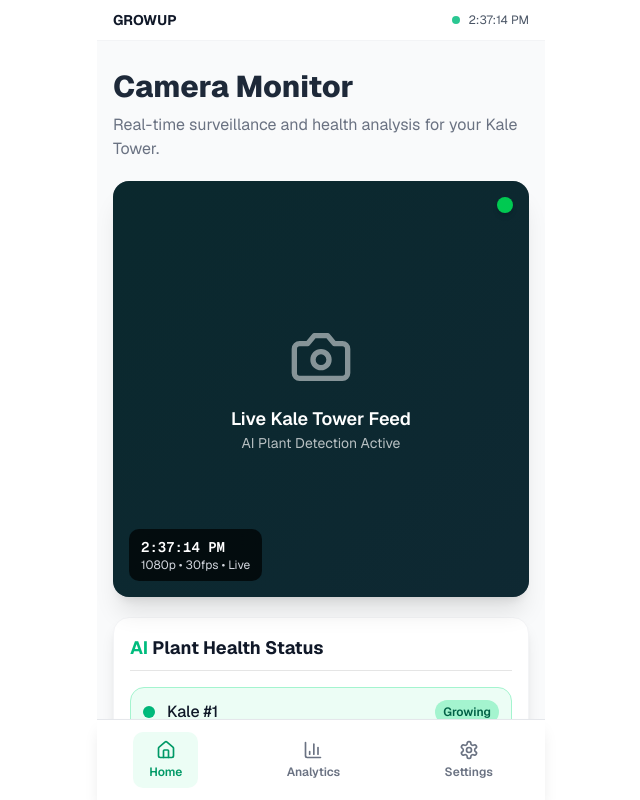
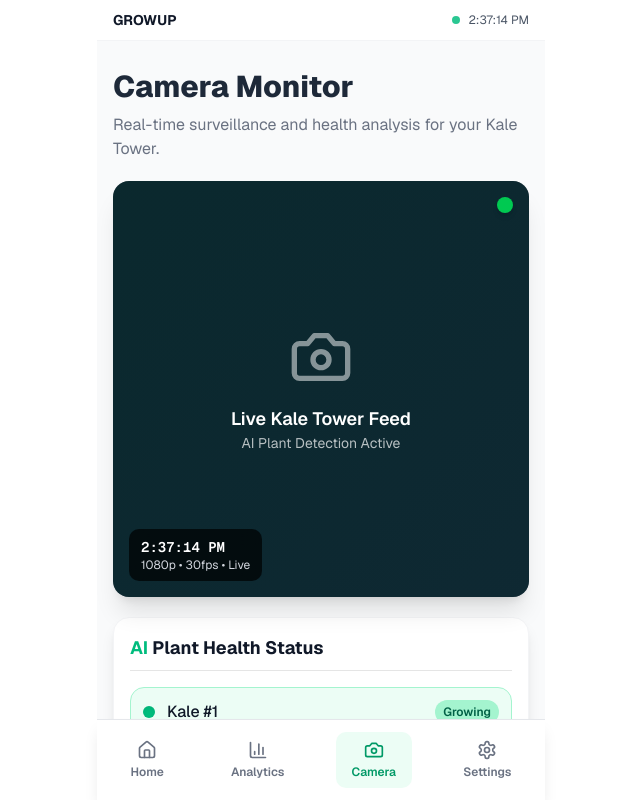
Before and after one commit to kitkato3/GrowUp_FrontEnd, a Next.js app: page /camera in a window 1280 px wide. Shown: the top 800 px of the page, without its empty margins (319-959 px from the left). Built offline with nearby package versions, Linux system fonts and the light colour scheme.

Commit message:
plant detection

```diff
--- a/app/(routes)/camera/page.tsx
+++ b/app/(routes)/camera/page.tsx
@@ -1,12 +1,15 @@
+"use client"
+
+import { Camera, X, Download, Trash2, Maximize2, Home, BarChart3, Settings } from "lucide-react"
 import React, { useState, useEffect, useCallback } from "react"
-import { Camera, X, Download, Trash2, Maximize2, Home, BarChart3, Settings } from "lucide-react"
+import Link from "next/link"
+import { usePathname } from "next/navigation"
 
 // --- TYPE DEFINITIONS ---
 interface PlantDetection { name: string; status: string; color: 'emerald' | 'amber'; }
 interface Snapshot { id: number; date: string; time: string; thumbnail: string; }
 interface SettingsState { resolution: string; fps: number; brightness: number; contrast: number; detectionSensitivity: number; autoFocus: boolean; nightMode: boolean; motionDetection: boolean; }
 interface ToastProps { message: string; visible: boolean; color: 'success' | 'info' | 'warning' | 'default'; onClose: () => void; }
-type CurrentView = 'home' | 'analytics' | 'settings';
 
 // --- MOCK DATA ---
 const PLANT_DETECTIONS: PlantDetection[] = [
@@ -76,7 +79,6 @@ const Toast: React.FC<ToastProps> = ({ message, visible, color, onClose }) => {
     );
 };
 
-// --- Navbar Component ---
 const Navbar: React.FC<{ time: string }> = ({ time }) => (
     <div className="bg-white px-4 py-2.5 flex items-center justify-between text-sm border-b border-gray-100 sticky top-0 z-40">
         <span className="font-bold text-gray-900">GROWUP</span>
@@ -87,29 +89,26 @@ const Navbar: React.FC<{ time: string }> = ({ time }) => (
     </div>
 );
 
-// --- Bottom Navigation Component ---
-const BottomNavigation: React.FC<{ currentView: CurrentView, setView: (view: CurrentView) => void }> = ({ currentView, setView }) => {
+const BottomNavigation = () => {
+    const pathname = usePathname();
     const tabs = [
-        { id: "home", label: "Home", view: "home" as CurrentView, icon: Home },
-        { id: "analytics", label: "Analytics", view: "analytics" as CurrentView, icon: BarChart3 },
-        { id: "settings", label: "Settings", view: "settings" as CurrentView, icon: Settings },
+        { id: "dashboard", label: "Home", href: "/dashboard", icon: Home },
+        { id: "analytics", label: "Analytics", href: "/analytics", icon: BarChart3 },
+        { id: "camera", label: "Camera", href: "/camera", icon: Camera },
+        { id: "settings", label: "Settings", href: "/settings", icon: Settings },
     ];
 
     return (
         <div className="fixed bottom-0 left-1/2 transform -translate-x-1/2 w-full max-w-md bg-white border-t border-gray-200 shadow-lg z-50">
             <div className="flex items-center justify-around py-3">
                 {tabs.map((tab) => {
-                    const isActive = currentView === tab.view;
+                    const isActive = pathname.startsWith(tab.href);
                     const Icon = tab.icon;
                     return (
-                        <button
-                            key={tab.id}
-                            onClick={() => setView(tab.view)}
-                            className={`flex flex-col items-center py-2 px-4 rounded-lg transition-all ${isActive ? "text-emerald-600 bg-emerald-50" : "text-gray-500 hover:text-gray-700"}`}
-                        >
+                        <Link key={tab.id} href={tab.href} className={`flex flex-col items-center py-2 px-4 rounded-lg transition-all ${isActive ? "text-emerald-600 bg-emerald-50" : "text-gray-500 hover:text-gray-700"}`}>
                             <Icon className="w-5 h-5 mb-1" />
                             <span className="text-xs font-semibold">{tab.label}</span>
-                        </button>
+                        </Link>
                     );
                 })}
             </div>
@@ -118,59 +117,122 @@ const BottomNavigation: React.FC<{ currentView: CurrentView, setView: (view: Cur
 };
 
 
-// --- Settings View Component ---
-const SettingsView: React.FC<{ settings: SettingsState, handleSettingChange: (key: keyof SettingsState, value: string | number | boolean) => void, onSave: () => void }> = ({ settings, handleSettingChange, onSave }) => (
-    <div className="bg-white rounded-2xl max-w-md w-full max-h-[90vh] overflow-y-auto shadow-2xl">
-        <div className="sticky top-0 bg-white border-b border-gray-200 p-4 flex items-center justify-between z-10 rounded-t-2xl">
-            <h2 className="text-xl font-bold text-gray-900">Camera Settings</h2>
-        </div>
-        <div className="p-4 space-y-6">
-            {/* Resolution */}
-            <div><label className="block text-sm font-semibold text-gray-700 mb-2">Resolution</label><select value={settings.resolution} onChange={(e) => handleSettingChange("resolution", e.target.value)} className="w-full p-3 border border-gray-300 rounded-xl bg-white focus:ring-emerald-500 focus:border-emerald-500"><option value="720p">720p (HD)</option><option value="1080p">1080p (Full HD)</option></select></div>
-            {/* FPS */}
-            <div><label className="block text-sm font-semibold text-gray-700 mb-2">Frame Rate (FPS)</label><select value={settings.fps} onChange={(e) => handleSettingChange("fps", Number(e.target.value))} className="w-full p-3 border border-gray-300 rounded-xl bg-white focus:ring-emerald-500 focus:border-emerald-500"><option value={15}>15 FPS</option><option value={30}>30 FPS</option></select></div>
-            {/* Brightness */}
-            <div><label className="block text-sm font-semibold text-gray-700 mb-2">Brightness: <span className="text-emerald-600 font-bold">{settings.brightness}%</span></label><input type="range" min="0" max="100" value={settings.brightness} onChange={(e) => handleSettingChange("brightness", Number(e.target.value))} className="w-full h-2 bg-gray-200 rounded-lg appearance-none cursor-pointer range-lg accent-emerald-500" /></div>
-            {/* Contrast */}
-            <div><label className="block text-sm font-semibold text-gray-700 mb-2">Contrast: <span className="text-emerald-600 font-bold">{settings.contrast}%</span></label><input type="range" min="0" max="100" value={settings.contrast} onChange={(e) => handleSettingChange("contrast", Number(e.target.value))} className="w-full h-2 bg-gray-200 rounded-lg appearance-none cursor-pointer accent-emerald-500" /></div>
-            {/* AI Sensitivity */}
-            <div><label className="block text-sm font-semibold text-gray-700 mb-2">AI Detection Sensitivity: <span className="text-emerald-600 font-bold">{settings.detectionSensitivity}%</span></label><input type="range" min="0" max="100" value={settings.detectionSensitivity} onChange={(e) => handleSettingChange("detectionSensitivity", Number(e.target.value))} className="w-full h-2 bg-emerald-200 rounded-lg appearance-none cursor-pointer accent-emerald-600" /><p className="text-xs text-gray-500 mt-1">Higher sensitivity detects more kale but may increase false positives</p></div>
-            {/* Motion Detection Toggle */}
-            <div className="flex items-center justify-between p-4 bg-gray-50 rounded-xl border border-gray-200"><div><div className="font-semibold text-gray-900">Motion Detection</div><div className="text-xs text-gray-500">Alert on movement detection</div></div><label className="relative inline-block w-12 h-6"><input type="checkbox" checked={settings.motionDetection} onChange={(e) => handleSettingChange("motionDetection", e.target.checked)} className="sr-only peer" /><div className="w-12 h-6 bg-gray-300 peer-focus:outline-none rounded-full peer peer-checked:after:translate-x-6 peer-checked:bg-emerald-500 after:content-[''] after:absolute after:top-0.5 after:left-0.5 after:bg-white after:rounded-full after:h-5 after:w-5 after:transition-all"></div></label></div>
-            {/* Save Button */}
-            <div className="pt-2"><button onClick={onSave} className="w-full p-4 bg-emerald-500 hover:bg-emerald-600 text-white font-bold rounded-xl transition-colors shadow-lg hover:shadow-xl active:scale-[0.99]">Save Settings</button></div>
-        </div>
-    </div>
-);
+// --- Main App Component ---
 
-// --- Home/Dashboard Component ---
-const Dashboard: React.FC<{
-    currentTime: Date;
-    settings: SettingsState;
-    isRecording: boolean;
-    recordingDuration: number;
-    zoomLevel: number;
-    showZoomControls: boolean;
-    handleRecord: () => void;
-    handleZoomToggle: () => void;
-    handleZoomChange: (e: React.ChangeEvent<HTMLInputElement>) => void;
-    setShowGallery: (show: boolean) => void;
-    setView: (view: CurrentView) => void;
-}> = ({
-    currentTime,
-    settings,
-    isRecording,
-    recordingDuration,
-    zoomLevel,
-    showZoomControls,
-    handleRecord,
-    handleZoomToggle,
-    handleZoomChange,
-    setShowGallery,
-    setView
-}) => (
-        <div className="space-y-5 pb-5 px-4 pt-5">
-            <h1 className="text-3xl font-extrabold text-gray-800 pt-2">Camera Monitor</h1>
+export default function App() {
+    const [currentTime, setCurrentTime] = useState<Date>(new Date())
+    const [showSettings, setShowSettings] = useState<boolean>(false)
+    const [showGallery, setShowGallery] = useState<boolean>(false)
+    const [selectedSnapshot, setSelectedSnapshot] = useState<Snapshot | null>(null)
+    const [isRecording, setIsRecording] = useState<boolean>(false);
+    const [recordingDuration, setRecordingDuration] = useState<number>(0);
+    const [zoomLevel, setZoomLevel] = useState<number>(1.0);
+    const [showZoomControls, setShowZoomControls] = useState<boolean>(false);
+
+    const [settings, setSettings] = useState<SettingsState>({
+        resolution: "1080p",
+        fps: 30,
+        brightness: 50,
+        contrast: 50,
+        detectionSensitivity: 75,
+        autoFocus: true,
+        nightMode: false,
+        motionDetection: true,
+    })
+
+    const [toast, setToast] = useState<{ message: string; visible: boolean; color: 'success' | 'info' | 'warning' | 'default' }>({ message: '', visible: false, color: 'info' });
+
+    const showToast = useCallback((message: string, color: 'success' | 'info' | 'warning' | 'default' = 'info'): void => {
+        setToast({ message, visible: true, color });
+        setTimeout(() => { setToast(prev => ({ ...prev, visible: false })); }, 3000);
+    }, []);
+
+    useEffect(() => {
+        const interval = setInterval(() => { setCurrentTime(new Date()) }, 1000)
+        return () => clearInterval(interval)
+    }, [])
+
+    useEffect(() => {
+        let interval: NodeJS.Timeout | null = null;
+        if (isRecording) {
+            interval = setInterval(() => { setRecordingDuration(prevDuration => prevDuration + 1); }, 1000);
+        } else if (!isRecording && recordingDuration > 0) {
+            if (recordingDuration >= 3) {
+                simulateDownloadFn('video/mp4', `kale_video_${new Date().toISOString()}.mp4`, 'Recorded Video', recordingDuration);
+            } else if (recordingDuration > 0) {
+                showToast("Recording too short, file discarded.", 'warning');
+            }
+            setRecordingDuration(0);
+        }
+        return () => { if (interval) clearInterval(interval); };
+    }, [isRecording, recordingDuration, showToast]);
+
+
+    const handleSettingChange = (key: keyof SettingsState, value: string | number | boolean): void => {
+        setSettings(prev => ({ ...prev, [key]: value }))
+    }
+
+    // HANDLED DOWNLOAD: This function is now responsible for downloading the FULL VIEW snapshot
+    const handleDownload = (): void => {
+        if (selectedSnapshot) {
+            handleGalleryDownload(selectedSnapshot);
+        } else {
+            showToast("Error: No snapshot selected for download.", 'warning');
+        }
+    }
+
+    const handleSnapshot = (): void => {
+        showToast("Use the Gallery button to view and download snapshots.", 'info');
+    }
+
+    const handleRecord = (): void => {
+        if (isRecording) {
+            setIsRecording(false);
+        } else {
+            setRecordingDuration(0);
+            setIsRecording(true);
+            showToast("🎥 Recording started! Click the button again to stop.", 'info');
+        }
+    }
+
+    const handleZoomToggle = (): void => {
+        setShowZoomControls(prev => !prev);
+        if (!showZoomControls) {
+            showToast("🔍 Zoom controls enabled. Adjust the slider for magnification.", 'info');
+        } else {
+            showToast("🔍 Zoom controls disabled.", 'info');
+        }
+    }
+
+    const handleZoomChange = (e: React.ChangeEvent<HTMLInputElement>) => {
+        setZoomLevel(Number(e.target.value));
+    }
+
+
+    const handleSaveSettings = (): void => {
+        setShowSettings(false);
+        showToast("✅ Settings saved successfully!", 'success');
+    }
+
+    const handleGalleryDownload = (snapshot: Snapshot): void => {
+        simulateDownloadFn('image/png', `kale_gallery_snapshot_${snapshot.id}_${snapshot.date.replace(/-/g, '')}.png`, `Gallery Snapshot ID ${snapshot.id}`);
+        showToast(`Downloaded & saved: ${snapshot.date}`, 'success');
+    }
+
+    const handleDelete = (): void => {
+        showToast("🗑️ Snapshot deleted successfully.", 'warning');
+        setSelectedSnapshot(null);
+    }
+
+
+    return (
+        <div className="min-h-screen bg-gray-50 max-w-md mx-auto">
+            <Navbar time={currentTime.toLocaleTimeString()} />
+
+            <div className="space-y-5 pb-24 px-4 py-5">
+                <h1 className="text-3xl font-extrabold text-gray-800 pt-2">
+                    Camera Monitor
+                </h1>
                 <p className="text-gray-500 -mt-3">Real-time surveillance and health analysis for your Kale Tower.</p>
 
                 {/* Camera Feed */}
@@ -208,6 +270,7 @@ const Dashboard: React.FC<{
                             </div>
                         </div>
                     </div>
+
                 </div>
 
                 {/* Zoom Slider Controls */}
@@ -300,158 +363,17 @@ const Dashboard: React.FC<{
                             🔍 Zoom ({zoomLevel.toFixed(1)}x)
                         </button>
                         <button
-                        onClick={() => setView('settings')}
+                            onClick={() => setShowSettings(true)}
                             className="p-4 bg-orange-100 hover:bg-orange-200 rounded-xl font-bold text-orange-700 transition-all shadow-sm hover:shadow-md active:scale-[0.98]"
                         >
                             ⚙️ Settings
                         </button>
                     </div>
                 </div>
-        </div>
-    );
 
-
-// --- Main App Component ---
-
-export default function App() {
-    const [currentTime, setCurrentTime] = useState<Date>(new Date())
-    const [view, setView] = useState<CurrentView>('home');
-    const [showGallery, setShowGallery] = useState<boolean>(false)
-    const [selectedSnapshot, setSelectedSnapshot] = useState<Snapshot | null>(null)
-    const [isRecording, setIsRecording] = useState<boolean>(false);
-    const [recordingDuration, setRecordingDuration] = useState<number>(0);
-    const [zoomLevel, setZoomLevel] = useState<number>(1.0);
-    const [showZoomControls, setShowZoomControls] = useState<boolean>(false);
-
-    const [settings, setSettings] = useState<SettingsState>({
-        resolution: "1080p",
-        fps: 30,
-        brightness: 50,
-        contrast: 50,
-        detectionSensitivity: 75,
-        autoFocus: true,
-        nightMode: false,
-        motionDetection: true,
-    })
-
-    const [toast, setToast] = useState<{ message: string; visible: boolean; color: 'success' | 'info' | 'warning' | 'default' }>({ message: '', visible: false, color: 'info' });
-
-    const showToast = useCallback((message: string, color: 'success' | 'info' | 'warning' | 'default' = 'info'): void => {
-        setToast({ message, visible: true, color });
-        setTimeout(() => { setToast(prev => ({ ...prev, visible: false })); }, 3000);
-    }, []);
-
-    useEffect(() => {
-        const interval = setInterval(() => { setCurrentTime(new Date()) }, 1000)
-        return () => clearInterval(interval)
-    }, [])
-
-    useEffect(() => {
-        let interval: NodeJS.Timeout | null = null;
-        if (isRecording) {
-            interval = setInterval(() => { setRecordingDuration(prevDuration => prevDuration + 1); }, 1000);
-        } else if (!isRecording && recordingDuration > 0) {
-            if (recordingDuration >= 3) {
-                simulateDownloadFn('video/mp4', `kale_video_${new Date().toISOString()}.mp4`, 'Recorded Video', recordingDuration);
-                showToast(`✅ Video saved! (${formatDuration(recordingDuration)})`, 'success');
-            } else if (recordingDuration > 0) {
-                showToast("Recording too short (< 3s), file discarded.", 'warning');
-            }
-            setRecordingDuration(0);
-        }
-        return () => { if (interval) clearInterval(interval); };
-    }, [isRecording, recordingDuration, showToast]);
-
-
-    const handleSettingChange = (key: keyof SettingsState, value: string | number | boolean): void => {
-        setSettings(prev => ({ ...prev, [key]: value }))
-    }
-
-    const handleRecord = (): void => {
-        if (isRecording) {
-            setIsRecording(false);
-        } else {
-            setRecordingDuration(0);
-            setIsRecording(true);
-            showToast("🎥 Recording started! Click the button again to stop.", 'info');
-        }
-    }
-
-    const handleZoomToggle = (): void => {
-        setShowZoomControls(prev => !prev);
-        if (!showZoomControls) {
-            showToast("🔍 Zoom controls enabled. Adjust the slider for magnification.", 'info');
-        } else {
-            showToast("🔍 Zoom controls disabled.", 'info');
-        }
-    }
-
-    const handleZoomChange = (e: React.ChangeEvent<HTMLInputElement>) => {
-        setZoomLevel(Number(e.target.value));
-    }
-
-
-    const handleSaveSettings = (): void => {
-        setView('home'); // Go back to the main view after saving
-        showToast("✅ Settings saved successfully!", 'success');
-    }
-
-    const handleGalleryDownload = (snapshot: Snapshot): void => {
-        simulateDownloadFn('image/png', `kale_gallery_snapshot_${snapshot.id}_${snapshot.date.replace(/-/g, '')}.png`, `Gallery Snapshot ID ${snapshot.id}`);
-        showToast(`Downloaded & saved: ${snapshot.date}`, 'success');
-    }
-
-    const handleDelete = (): void => {
-        showToast("🗑️ Snapshot deleted successfully.", 'warning');
-        setSelectedSnapshot(null);
-    }
-
-    const renderContent = () => {
-        switch (view) {
-            case 'analytics':
-                return (
-                    <div className="p-8 text-center text-gray-600">
-                        <BarChart3 className="w-12 h-12 mx-auto text-emerald-500 mb-4" />
-                        <h2 className="text-2xl font-bold mb-2">Plant Analytics</h2>
-                        <p>This section would display growth charts, environmental data (pH, humidity), and historical health trends.</p>
-                        <p className="mt-4 text-sm text-gray-400">Mock data is not implemented for this view.</p>
-                    </div>
-                );
-            case 'settings':
-                return (
-                    <div className="p-4">
-                        <SettingsView settings={settings} handleSettingChange={handleSettingChange} onSave={handleSaveSettings} />
-                    </div>
-                );
-            case 'home':
-            default:
-                return (
-                    <Dashboard
-                        currentTime={currentTime}
-                        settings={settings}
-                        isRecording={isRecording}
-                        recordingDuration={recordingDuration}
-                        zoomLevel={zoomLevel}
-                        showZoomControls={showZoomControls}
-                        handleRecord={handleRecord}
-                        handleZoomToggle={handleZoomToggle}
-                        handleZoomChange={handleZoomChange}
-                        setShowGallery={setShowGallery}
-                        setView={setView}
-                    />
-                );
-        }
-    }
-
-    return (
-        <div className="min-h-screen bg-gray-50 max-w-md mx-auto">
-            <Navbar time={currentTime.toLocaleTimeString()} />
-
-            <div className="pb-24">
-                {renderContent()}
             </div>
 
-            <BottomNavigation currentView={view === 'settings' ? 'home' : view} setView={setView} />
+            <BottomNavigation />
 
             {/* Toast Notification */}
             <Toast
@@ -510,6 +432,34 @@ export default function App() {
                     </div>
                 </div>
             )}
+
+            {/* Settings Modal */}
+            {showSettings && (
+                <div className="fixed inset-0 bg-black/70 flex items-center justify-center z-50 p-4">
+                    <div className="bg-white rounded-2xl max-w-md w-full max-h-[90vh] overflow-y-auto shadow-2xl">
+                        <div className="sticky top-0 bg-white border-b border-gray-200 p-4 flex items-center justify-between z-10 rounded-t-2xl">
+                            <h2 className="text-xl font-bold text-gray-900">Camera Settings</h2>
+                            <button onClick={() => setShowSettings(false)} className="text-gray-500 hover:text-red-500 transition-colors p-2 rounded-full"><X className="w-6 h-6" /></button>
+                        </div>
+                        <div className="p-4 space-y-6">
+                            {/* Resolution */}
+                            <div><label className="block text-sm font-semibold text-gray-700 mb-2">Resolution</label><select value={settings.resolution} onChange={(e) => handleSettingChange("resolution", e.target.value)} className="w-full p-3 border border-gray-300 rounded-xl bg-white focus:ring-emerald-500 focus:border-emerald-500"><option value="720p">720p (HD)</option><option value="1080p">1080p (Full HD)</option></select></div>
+                            {/* FPS */}
+                            <div><label className="block text-sm font-semibold text-gray-700 mb-2">Frame Rate (FPS)</label><select value={settings.fps} onChange={(e) => handleSettingChange("fps", Number(e.target.value))} className="w-full p-3 border border-gray-300 rounded-xl bg-white focus:ring-emerald-500 focus:border-emerald-500"><option value={15}>15 FPS</option><option value={30}>30 FPS</option></select></div>
+                            {/* Brightness */}
+                            <div><label className="block text-sm font-semibold text-gray-700 mb-2">Brightness: <span className="text-emerald-600 font-bold">{settings.brightness}%</span></label><input type="range" min="0" max="100" value={settings.brightness} onChange={(e) => handleSettingChange("brightness", Number(e.target.value))} className="w-full h-2 bg-gray-200 rounded-lg appearance-none cursor-pointer range-lg accent-emerald-500" /></div>
+                            {/* Contrast */}
+                            <div><label className="block text-sm font-semibold text-gray-700 mb-2">Contrast: <span className="text-emerald-600 font-bold">{settings.contrast}%</span></label><input type="range" min="0" max="100" value={settings.contrast} onChange={(e) => handleSettingChange("contrast", Number(e.target.value))} className="w-full h-2 bg-gray-200 rounded-lg appearance-none cursor-pointer accent-emerald-500" /></div>
+                            {/* AI Sensitivity */}
+                            <div><label className="block text-sm font-semibold text-gray-700 mb-2">AI Detection Sensitivity: <span className="text-emerald-600 font-bold">{settings.detectionSensitivity}%</span></label><input type="range" min="0" max="100" value={settings.detectionSensitivity} onChange={(e) => handleSettingChange("detectionSensitivity", Number(e.target.value))} className="w-full h-2 bg-emerald-200 rounded-lg appearance-none cursor-pointer accent-emerald-600" /><p className="text-xs text-gray-500 mt-1">Higher sensitivity detects more kale but may increase false positives</p></div>
+                            {/* Motion Detection Toggle */}
+                            <div className="flex items-center justify-between p-4 bg-gray-50 rounded-xl border border-gray-200"><div><div className="font-semibold text-gray-900">Motion Detection</div><div className="text-xs text-gray-500">Alert on movement detection</div></div><label className="relative inline-block w-12 h-6"><input type="checkbox" checked={settings.motionDetection} onChange={(e) => handleSettingChange("motionDetection", e.target.checked)} className="sr-only peer" /><div className="w-12 h-6 bg-gray-300 peer-focus:outline-none rounded-full peer peer-checked:after:translate-x-6 peer-checked:bg-emerald-500 after:content-[''] after:absolute after:top-0.5 after:left-0.5 after:bg-white after:rounded-full after:h-5 after:w-5 after:transition-all"></div></label></div>
+                            {/* Save and Close Buttons */}
+                            <div className="space-y-3 pt-2"><button onClick={handleSaveSettings} className="w-full p-4 bg-emerald-500 hover:bg-emerald-600 text-white font-bold rounded-xl transition-colors shadow-lg hover:shadow-xl active:scale-[0.99]">Save Settings</button><button onClick={() => setShowSettings(false)} className="w-full p-4 bg-gray-200 hover:bg-gray-300 text-gray-700 font-bold rounded-xl transition-colors active:scale-[0.99]">Close</button></div>
+                        </div>
+                    </div>
+                </div>
+            )}
         </div>
     )
 }
```
Lines whose indentation alone changed are shown as unchanged.
